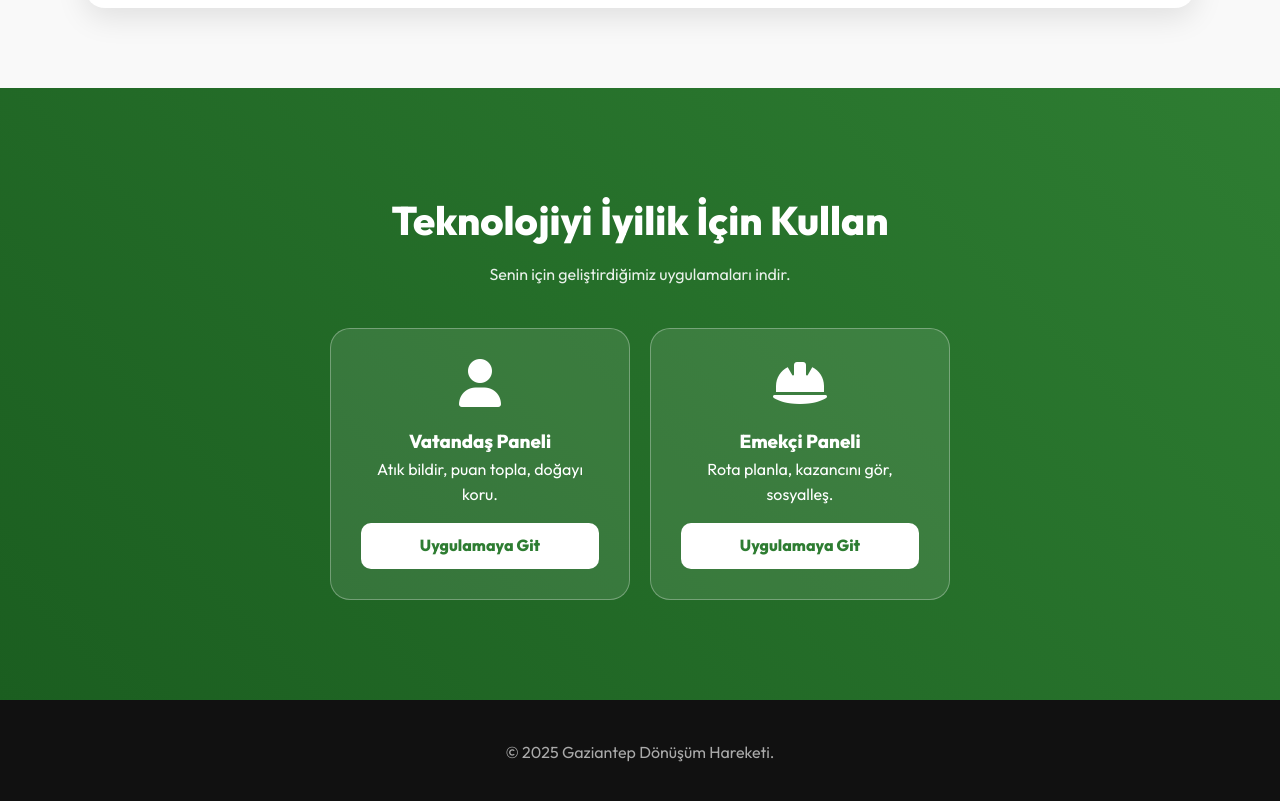
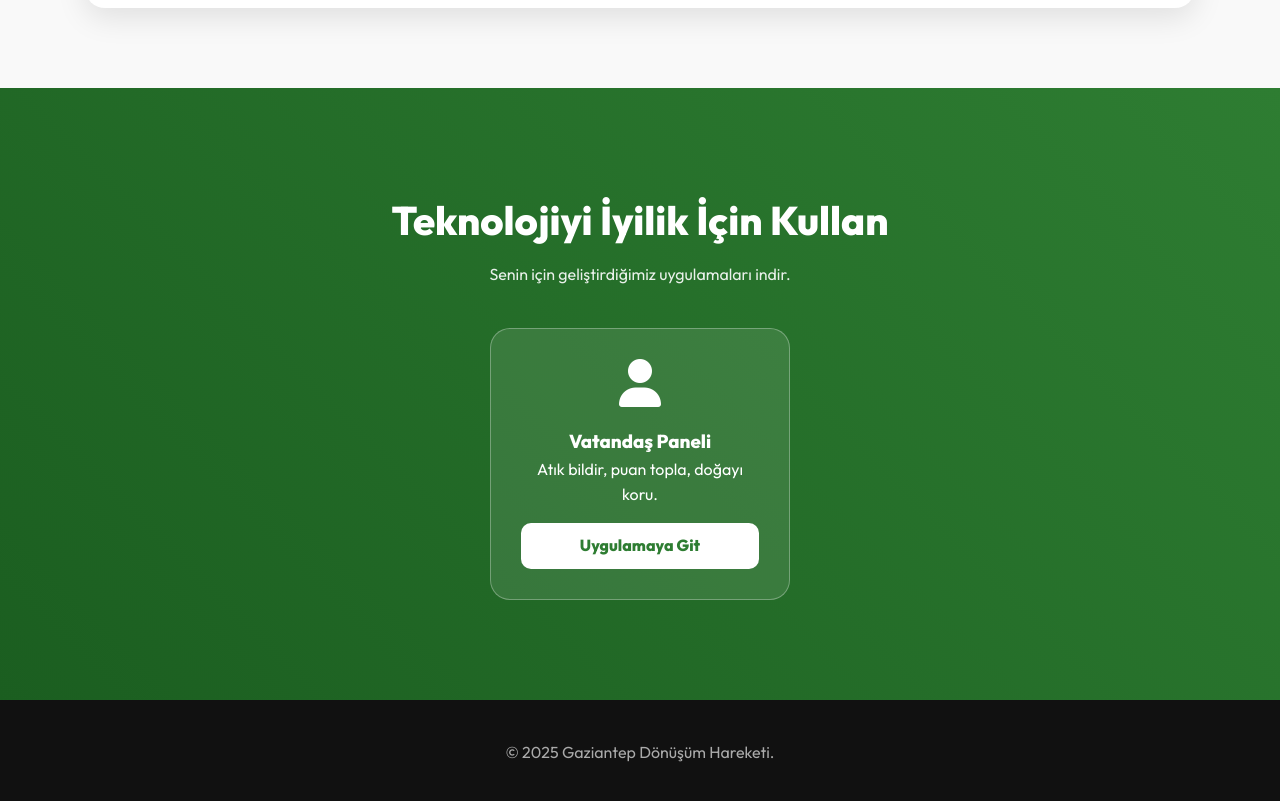
Before and after one commit to mss05/atikmerkezi, a plain HTML site: page index.html in a window 1280 px wide. Shown: the part 1839-2640 px from the top of the page. Drawn offline with Linux system fonts and the light colour scheme.

Commit message:
Update index.html

```diff
--- a/index.html
+++ b/index.html
@@ -136,11 +136,6 @@
                     <p>Atık bildir, puan topla, doğayı koru.</p>
                     <a href="https://mss05.github.io/vatandasuygulama/" target="_blank" class="btn-app">Uygulamaya Git</a>
                 </div>
-                <div class="app-card">
-                    <i class="fas fa-hard-hat app-icon"></i>
-                    <h3>Emekçi Paneli</h3>
-                    <p>Rota planla, kazancını gör, sosyalleş.</p>
-                    <a href="https://mss05.github.io/iscidousum/" target="_blank" class="btn-app">Uygulamaya Git</a>
                 </div>
             </div>
         </div>
```
